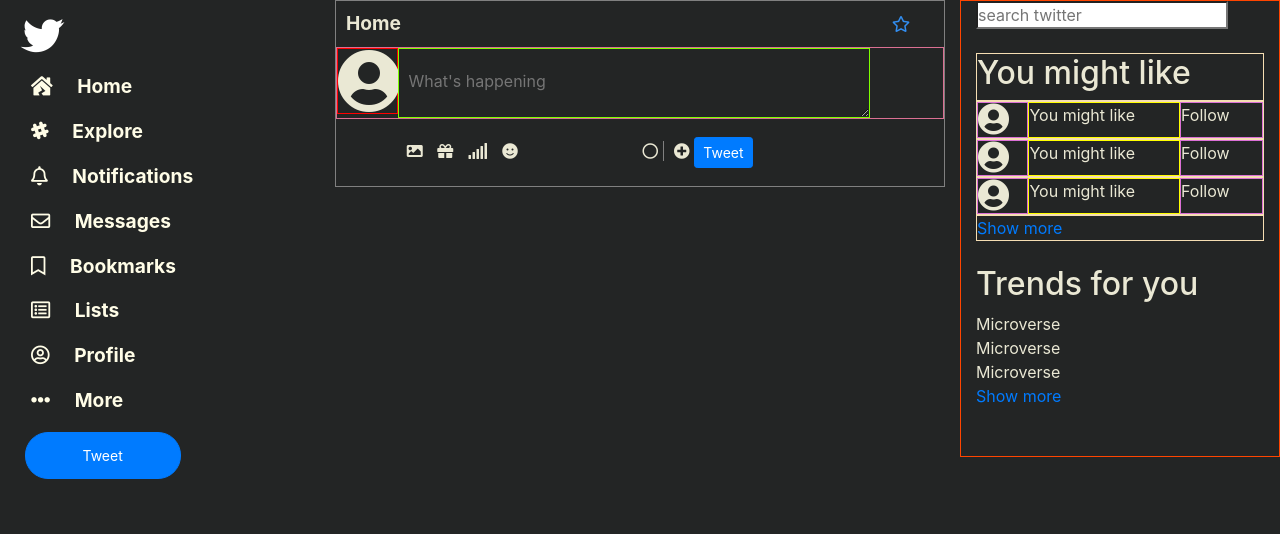
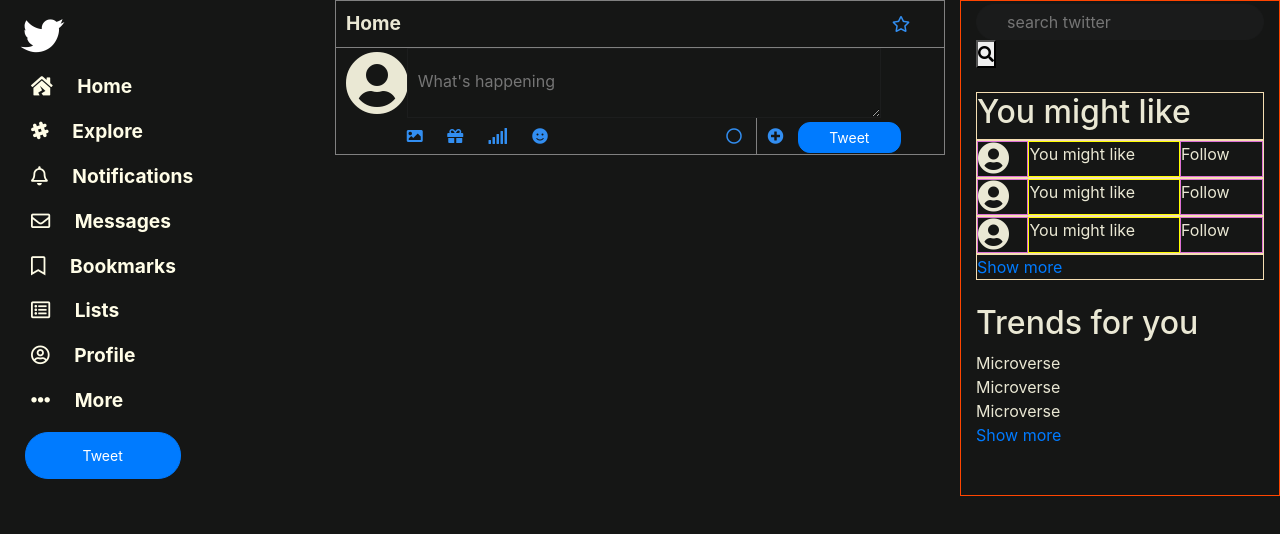
Before and after one commit to shloch/Twitter-design-clone, a plain HTML site: page index.html in a window 1280 px wide. Drawn offline with nearby package versions, Linux system fonts and the light colour scheme; a script that the page names is missing.

Commit message:
worked on middle section

```diff
--- a/assets/styles/_asideBlock.scss
+++ b/assets/styles/_asideBlock.scss
@@ -1,4 +1,22 @@
 div[id="rightBlock" ]{
+  .search{
+    margin: 0 auto;
+    form{
+      margin-top: 3px;
+      input{
+        width:100%;
+        @include round-border;
+        padding: 5px 5px 5px 30px;
+        color: white;
+        background-color: #1a1b1b;
+        border: 0.5px solid #1a1b1b;
+
+      }
+      button{
+
+      }
+    }
+  }
 
   border: 1px solid orangered;
   .other-profiles {
--- a/assets/styles/_mainStyles.scss
+++ b/assets/styles/_mainStyles.scss
@@ -1,6 +1,7 @@
 main {
     border: 1px solid grey;
   .first-part {
+    border-bottom: 1px solid grey;
     .home {
       margin-right: 80%;
       margin-left: 10px;
@@ -8,6 +9,7 @@ main {
       font-size: 1.2em;
       padding-top: 15px;
       padding-bottom: 15px;
+
     }
     .fa-star {
       color: rgb(50, 142, 241);
@@ -17,38 +19,49 @@ main {
   }
   .whats-happening {
     .post-blocks {
-      border: 1px solid palevioletred;
       display: flex;
       flex-direction: row;
       textarea{
         background-color: $darkThemeColor;
         color: white;
+        border: 1px solid #1c1d1d;
       }
       .post-profile {
         width: 10%;
-        border: 1px solid red;
-        margin: 0;
+        margin-left: 10px;
+        margin-top: 3px;
         height: 100%;
       }
       .post-form {
         width: 78%;
-        border: 1px solid chartreuse;
         padding-top: 20px;
         padding-left: 10px;
       }
 
     }
-    .fontawesomes{
-        padding: 3% 0 3% 10%;
-        i{
-            padding-left: 10px;
+    .post-icons{
+      display: flex;
+      flex-direction: row;
+      .first-post-icons{
+        width: 50%;
+        margin-left: 10%;
+      }
+      .second-post-icons{
+        width: 50%;
+        margin-left: 15%;
+        .fa-plus-circle{
+          border-left: 1px solid grey;
         }
-        span{
-            border-right: 1px solid grey;
+        button{
+          @include round-border2(12px);
+          width: 45%;
         }
-        .fa-smile{
-            padding-right: 110px;
-        }
+      }
+      i{
+        display: inline-block;
+        padding: 10px;
+        color:$signatureBlue;
+      }
 
     }
   }
--- a/assets/styles/_mixins.scss
+++ b/assets/styles/_mixins.scss
@@ -5,3 +5,11 @@
   -ms-border-radius: $radius;
   border-radius: $radius;
 }
+
+@mixin round-border2($r) {
+  $radius:$r;
+  -webkit-border-radius: $radius;
+-moz-border-radius: $radius;
+-ms-border-radius: $radius;
+border-radius: $radius;
+}
--- a/assets/styles/design.scss
+++ b/assets/styles/design.scss
@@ -1,7 +1,7 @@
 @import 'mixins';
 
 $signatureBlue: rgb(50, 142, 241);
-$darkThemeColor: #232525;
+$darkThemeColor: rgb(21, 22, 21);
 
 * {
 
--- a/index.html
+++ b/index.html
@@ -68,22 +68,24 @@
             <a class="home">Home</a>
             <i class="far fa-star"></i>
           </div>
-
           <div class="whats-happening">
             <form>
               <div class="post-blocks">
                 <div class="post-profile"><i class="fas fa-user-circle fa-4x"></i></div>
                 <textarea class="post-form" placeholder="What's happening"></textarea>
               </div>
-              <div class="fontawesomes">
+              <div class="post-icons">
+                <div class="first-post-icons">
                   <i class="fas fa-image"></i>
                   <i class="fas fa-gift"></i>
                   <i class="fas fa-signal"></i>
                   <i class="fas fa-smile"></i>
+                </div>
+                <div class="second-post-icons">
                   <i class="far fa-circle"></i>
-                <span></span>
                   <i class="fas fa-plus-circle"></i>
                   <button type="button" class="btn btn-primary btn-sm tweeterBtn">Tweet</button>
+                </div>
               </div>
             </form>
           </div>
@@ -97,6 +99,7 @@
         <div class="search">
           <form>
             <input type="search" placeholder="search twitter" />
+            <button type="submit"><i class="fa fa-search"></i></button>
           </form>
         </div><br />
         <!--proposed profiles-->
```
Also changed, not shown: assets/styles/main.css, 1 other file. Lines whose indentation alone changed are shown as unchanged.
